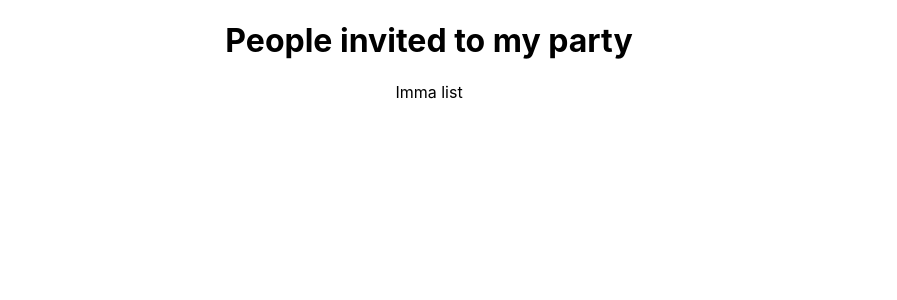
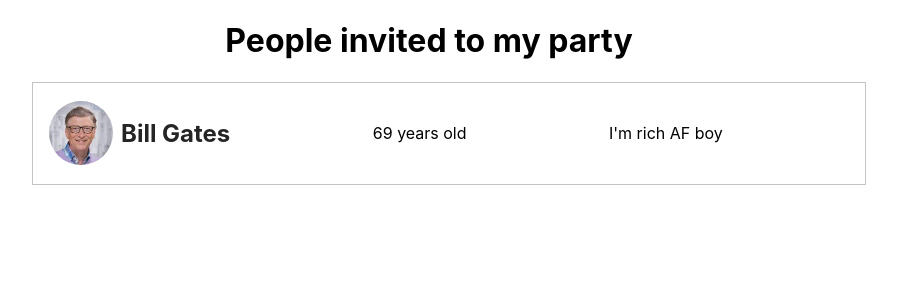
Before and after one commit to rajbahakdanyu/react_typescript, a React (Create React App) app: page / in a window 1280 px wide. Shown: the top 300 px of the page, without its empty margins (211-1108 px from the left). Built offline with nearby package versions, Linux system fonts and the light colour scheme.

Commit message:
Added people list

```diff
--- a/src/components/List.tsx
+++ b/src/components/List.tsx
@@ -3,7 +3,26 @@
 }
 
 const List = ({ people }: IProps) => {
-	return <div>Imma list</div>;
+	const renderList = (): JSX.Element[] => {
+		return people.map((person) => {
+			return (
+				<li className='List'>
+					<div className='List-header'>
+						<img
+							className='List-img'
+							src={person.url}
+							alt='Profile-pic'
+						/>
+						<h2>{person.name}</h2>
+					</div>
+					<p>{person.age} years old</p>
+					<p className='List-note'>{person.note}</p>
+				</li>
+			);
+		});
+	};
+
+	return <ul>{renderList()}</ul>;
 };
 
 export default List;
```
